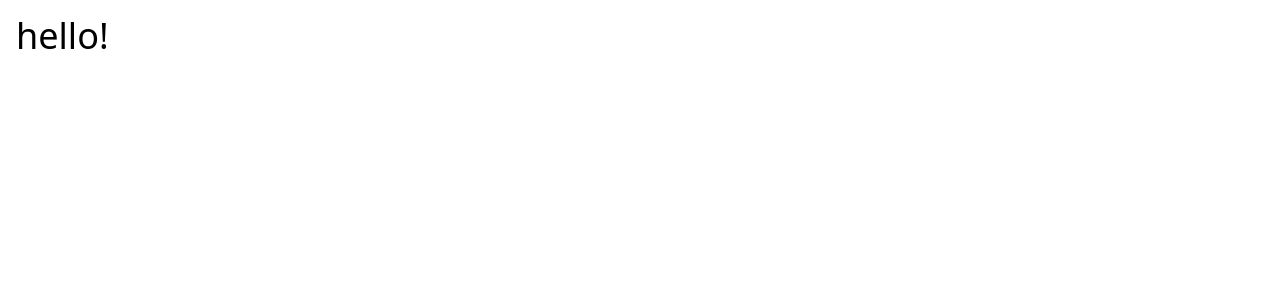
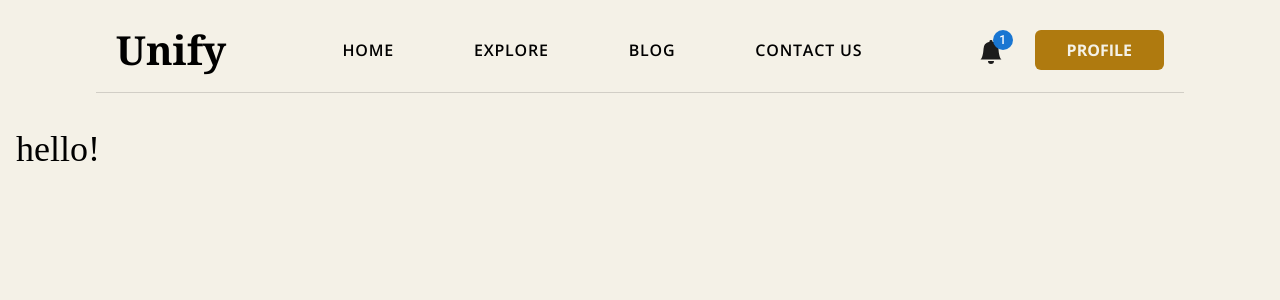
Before and after one commit to Aadarsh805/Unify, a Next.js app: page / in a window 1280 px wide. Shown: the top 300 px of the page. Built offline with nearby package versions, Linux system fonts and the light colour scheme.

Commit message:
feat(navbar): navbar added

```diff
--- /dev/null
+++ b/app/components/Navbar.tsx
@@ -0,0 +1,75 @@
+"use client";
+
+import Link from "next/link";
+import type { FC } from "react";
+import { open_sans, noto_serif } from "@/public/assets/fonts/font";
+import React from "react";
+import NotificationIcon from "./NotificationIcon";
+import NavbarButton from "./NavbarButton";
+
+type NavbarProps = {};
+
+const Navbar: FC<NavbarProps> = () => {
+  const navLists = [
+    {
+      name: "home",
+      route: "/",
+    },
+    {
+      name: "explore",
+      route: "/explore",
+    },
+    {
+      name: "blog",
+      route: "/",
+    },
+    {
+      name: "contact us",
+      route: "/",
+    },
+  ];
+
+  const user = true;
+
+  const [anchorEl, setAnchorEl] = React.useState<null | HTMLElement>(null);
+  const open = Boolean(anchorEl);
+  const handleClick = (event: React.MouseEvent<HTMLButtonElement>) => {
+    setAnchorEl(event.currentTarget);
+  };
+  const handleClose = () => {
+    setAnchorEl(null);
+  };
+
+  return (
+    <div className="px-24 py-5 ">
+      <div className="flex items-center justify-between px-5 ">
+        <Link href={"/"}>
+          <h1
+            className={`cursor-pointer font-bold ${noto_serif.className} text-[40px] `}
+          >
+            Unify
+          </h1>
+        </Link>
+        <ul className="flex items-center gap-20 ">
+          {navLists.map((list) => (
+            <Link href={list.route}>
+              <li
+                className={`cursor-pointer font-semibold uppercase tracking-wider text-[1D1C1B] ${open_sans.className}`}
+              >
+                {list.name}
+              </li>
+            </Link>
+          ))}
+        </ul>
+
+        <div className="flex items-center gap-8">
+          {user && <NotificationIcon />}
+          <NavbarButton />
+        </div>
+      </div>
+      <hr className=" mt-3 border-[#1E1E1E] border-opacity-[16%]" />
+    </div>
+  );
+};
+
+export default Navbar;
--- /dev/null
+++ b/app/components/NavbarButton.tsx
@@ -0,0 +1,71 @@
+import React, { FC } from "react";
+import Menu from "@mui/material/Menu";
+import MenuItem from "@mui/material/MenuItem";
+import { FaUserCircle } from "react-icons/fa";
+import { FiLogOut } from "react-icons/fi";
+import { open_sans } from "@/public/assets/fonts/font";
+import Link from "next/link";
+
+const NavbarButton: FC = () => {
+  const user = true;
+  const [anchorEl, setAnchorEl] = React.useState<null | HTMLElement>(null);
+  const open = Boolean(anchorEl);
+  const handleClick = (event: React.MouseEvent<HTMLButtonElement>) => {
+    setAnchorEl(event.currentTarget);
+  };
+  const handleClose = () => {
+    setAnchorEl(null);
+  };
+
+  return (
+    <div>
+      {user ? (
+        <button
+          id="basic-button"
+          onClick={handleClick}
+          className={`rounded-md bg-[#AF7A0F] px-8 py-2 font-bold uppercase text-[#F4F1E7] ${open_sans.className}`}
+        >
+          Profile
+        </button>
+      ) : (
+        <Link href={"/login"} className="bg-[]">
+          <button
+            className={`rounded-md bg-[#AF7A0F] px-8 py-2 font-bold uppercase text-[#F4F1E7] ${open_sans.className}`}
+          >
+            Login
+          </button>
+        </Link>
+      )}
+
+      <Menu
+        id="basic-menu"
+        anchorEl={anchorEl}
+        open={open}
+        onClose={handleClose}
+        MenuListProps={{
+          "aria-labelledby": "basic-button",
+        }}
+        className={`${open_sans.className}`}
+      >
+        <MenuItem onClick={handleClose}>
+          <Link
+            href="/account"
+            className={` flex items-center gap-2 font-semibold ${open_sans.className}`}
+          >
+            <FaUserCircle />
+            My account
+          </Link>{" "}
+        </MenuItem>
+        <MenuItem
+          onClick={handleClose}
+          className={` flex items-center gap-2 font-semibold ${open_sans.className}`}
+        >
+          <FiLogOut />
+          Logout
+        </MenuItem>
+      </Menu>
+    </div>
+  );
+};
+
+export default NavbarButton;
--- /dev/null
+++ b/app/components/NotificationIcon.tsx
@@ -0,0 +1,63 @@
+import React, { FC } from "react";
+import { BsFillBellFill } from "react-icons/bs";
+import Badge from "@mui/material/Badge";
+import useStore from "../store/store";
+import Menu from "@mui/material/Menu";
+import MenuItem from "@mui/material/MenuItem";
+import Link from "next/link";
+import { open_sans } from "@/public/assets/fonts/font";
+
+const notification = [
+  "notification 1",
+  "notification 2",
+  "notification 3",
+  "notification 4",
+  "notification 5",
+];
+
+const NotificationIcon: FC = () => {
+
+
+  const notificationCount = useStore((state) => state.notificationCount);
+  const [anchorEl, setAnchorEl] = React.useState<null | HTMLElement>(null);
+  const open = Boolean(anchorEl);
+  const handleClick = (event: React.MouseEvent<HTMLButtonElement>) => {
+    setAnchorEl(event.currentTarget);
+  };
+  const handleClose = () => {
+    setAnchorEl(null);
+  };
+  return (
+    <div className="cursor-pointer text-2xl">
+      <Badge badgeContent={notificationCount} color="primary">
+        <button
+          id="basic-button"
+          onClick={handleClick}
+          className={`font-bold uppercase text-[#1C1C1C] ${open_sans.className}`}
+        >
+          <BsFillBellFill color="action" />
+        </button>
+      </Badge>
+      <Menu
+        id="basic-menu"
+        anchorEl={anchorEl}
+        open={open}
+        onClose={handleClose}
+        MenuListProps={{
+          "aria-labelledby": "basic-button",
+        }}
+        className={` mt-4 ${open_sans.className}`}
+      >
+        <div>
+            {notification.map((noti, indx) => (
+                <MenuItem onClick={handleClose}>
+                    {noti}
+                </MenuItem>
+            ))}
+        </div>
+      </Menu>
+    </div>
+  );
+};
+
+export default NotificationIcon;
--- a/app/layout.tsx
+++ b/app/layout.tsx
@@ -1,3 +1,5 @@
+import { noto_serif } from "@/public/assets/fonts/font";
+import Navbar from "./components/Navbar";
 import "./globals.css";
 import Head from "./head";
 
@@ -8,8 +10,16 @@ export default function RootLayout({
 }) {
   return (
     <html lang="en">
-       <Head />
-      <body>{children}</body>
+      <Head />
+      <body
+        style={{
+          fontFamily: `${noto_serif.className}`,
+        }}
+        className="bg-[#F4F1E7]"
+      >
+        <Navbar />
+        {children}
+      </body>
     </html>
   );
 }
--- a/app/login/page.tsx
+++ b/app/login/page.tsx
@@ -4,7 +4,10 @@ import LoginForm from "../components/LoginForm";
 
 const loginPage = () => {
   return (
-    <div className="flex flex-wrap min-h-screen w-full content-center justify-center bg-[#F4F1E7] py-10 ">
+    <div
+      className="flex  w-full flex-wrap content-center justify-center bg-[#F4F1E7] py-10 "
+      style={{ height: "calc(100vh - 113px)" }}
+    >
       <div className="flex shadow-md">
         <LoginForm />
 
@@ -13,7 +16,7 @@ const loginPage = () => {
           style={{ width: "30rem", height: "34rem" }}
         >
           <Image
-            className="w-full h-full bg-center bg-no-repeat bg-cover rounded-r-md"
+            className="h-full w-full rounded-r-md bg-cover bg-center bg-no-repeat"
             src={login_image}
             alt="login_image"
           />
--- a/app/signup/page.tsx
+++ b/app/signup/page.tsx
@@ -4,7 +4,7 @@ import login_image from "public/assets/images/login_image.jpg";
 
 const signupPage = () => {
   return (
-    <div className="flex min-h-screen w-full flex-wrap content-center justify-center bg-[#F4F1E7] py-10 ">
+    <div className="flex  w-full flex-wrap content-center justify-center bg-[#F4F1E7] py-10 " style={{ height: "calc(100vh - 113px)" }}>
       <div className="flex shadow-md">
         <LoginForm />
 
--- a/public/assets/fonts/font.ts
+++ b/public/assets/fonts/font.ts
@@ -1,7 +1,13 @@
-import { Open_Sans } from "@next/font/google";
+import { Noto_Serif, Open_Sans } from "@next/font/google";
 
 export const open_sans = Open_Sans({
   subsets: ["latin"],
   weight: ["300", "400", "500", "600", "700"],
   variable: "--font-open-sans",
 });
+
+export const noto_serif = Noto_Serif({
+  subsets: ["latin"],
+  weight: ["400", "700"],
+  variable: "--font-noto-serif",
+});
```
